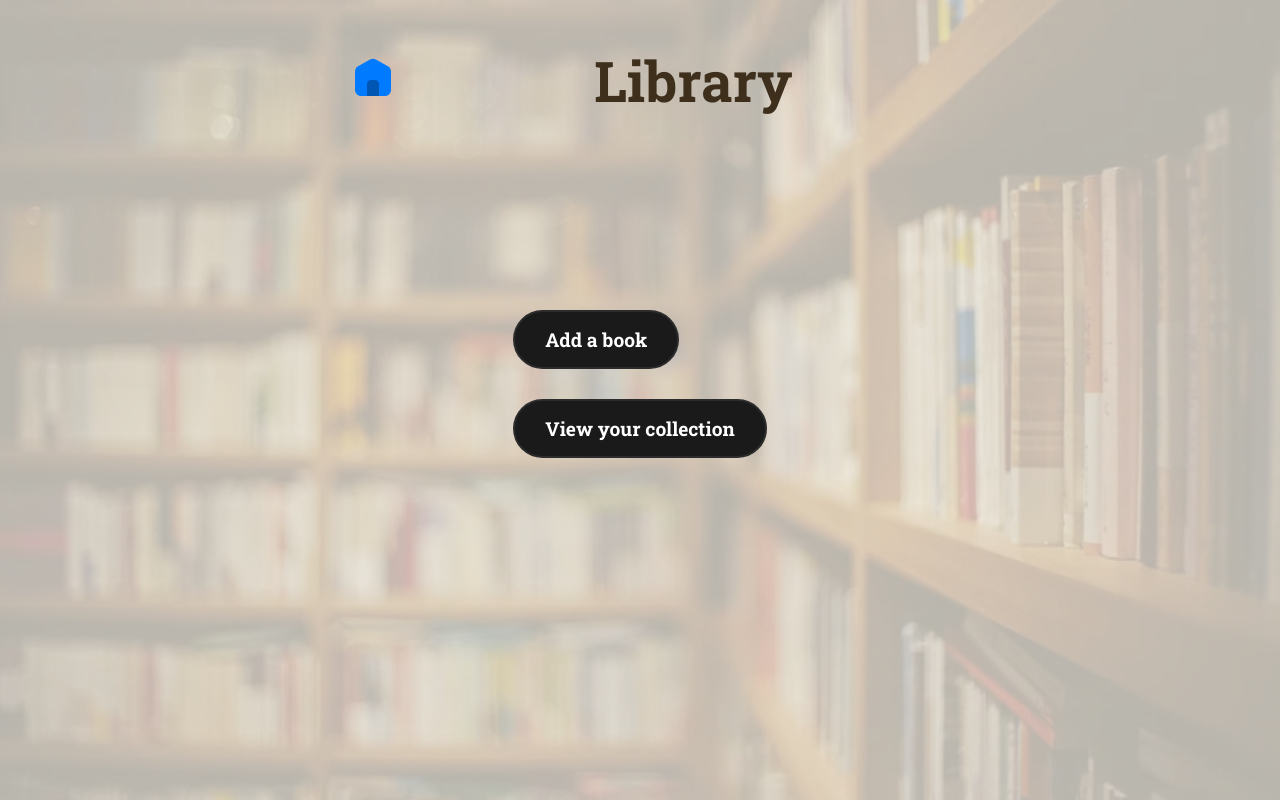
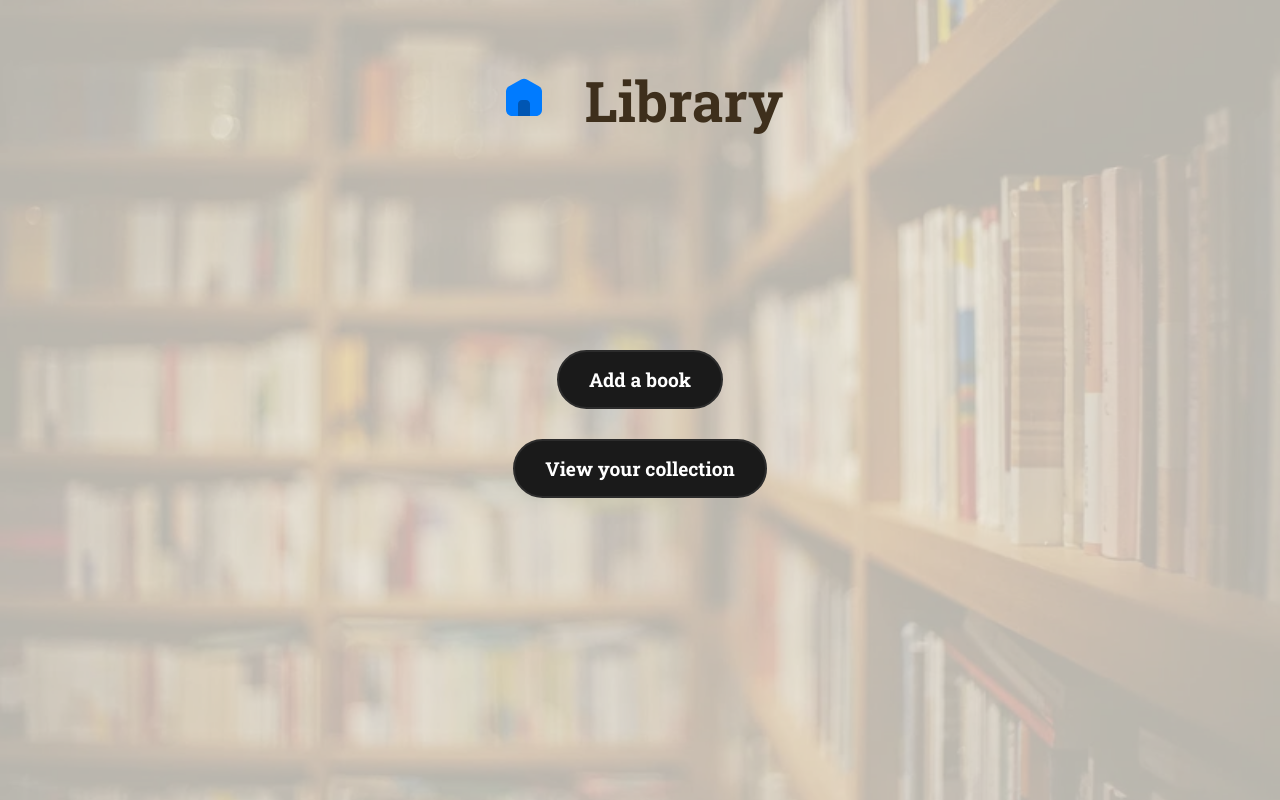
Before and after one commit to VedPawar1410/library, a plain HTML site: page index.html in a window 1280 px wide. Drawn offline with Linux system fonts and the light colour scheme; a web font is replaced by a local one.

Commit message:
home page title positioning

```diff
--- a/styles.css
+++ b/styles.css
@@ -28,11 +28,11 @@ body::before {
   opacity: 0.25;
   z-index: -1;
 }
-.container{
-    background-color: transparent  ;
+.container {
+  background-color: transparent;
   justify-content: center;
-    width: 50vw;
-    height: 20vh;
+  width: 25vw;
+  height: 25vh;
   display: grid;
   justify-items: center;
   align-content: center;
@@ -90,6 +90,7 @@ h1 {
     display: flex;
     flex-direction: column;
     justify-content: center;
+    align-items: center;
 }
 .buttons-book .first{
     margin-bottom: 30px;
```
Lines whose indentation alone changed are shown as unchanged.
